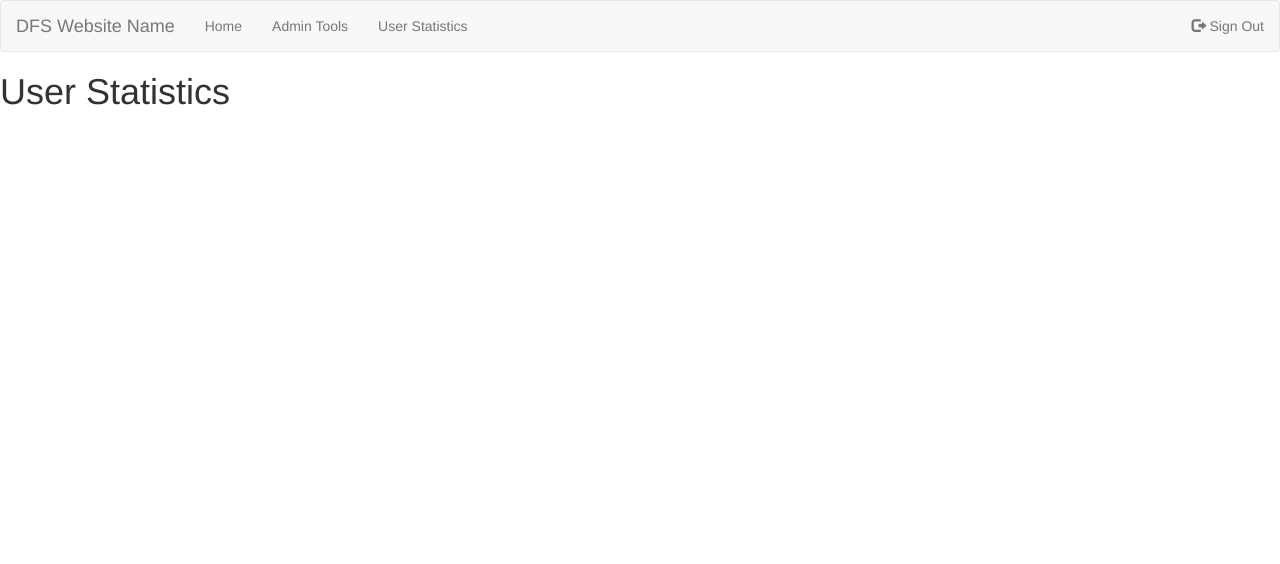
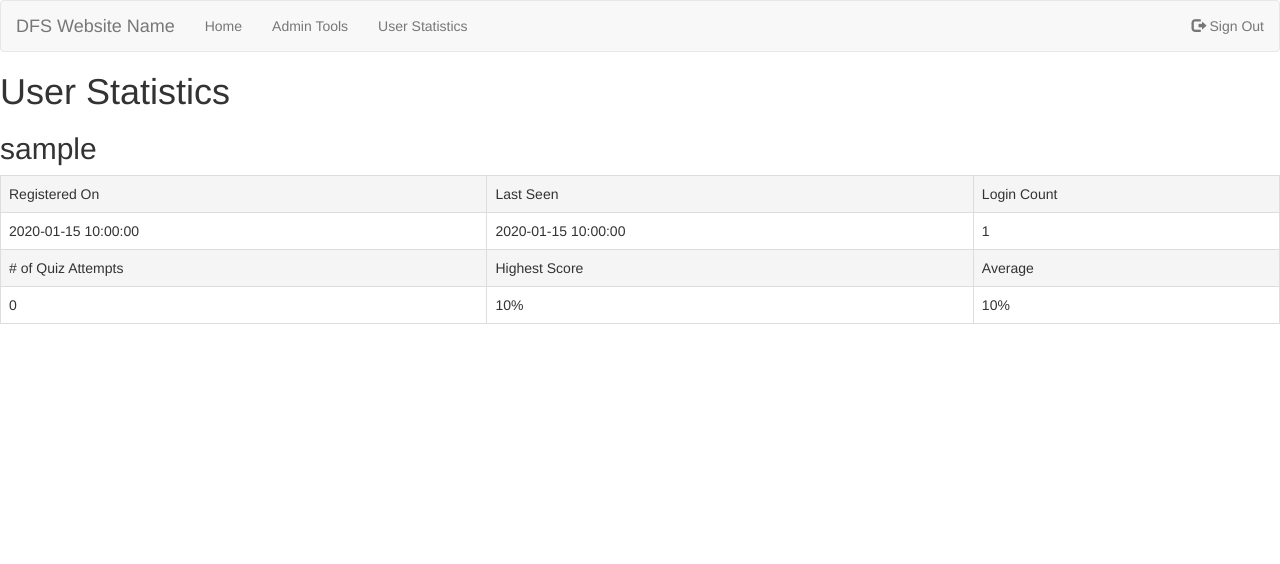
Before and after one commit to thomas-cleary-uwa/cits3403-project, a Flask app: page /user_stats in a window 1280 px wide. Shown: the top 564 px of the page. Run offline with Flask 2, Linux system fonts and the light colour scheme; a user stored in the database is signed in; tables that the repository leaves empty hold one stand-in row (values such as "Sample post"); some libraries are stand-ins or nearby versions.

Commit message:
add user statistics page for admin

```diff
--- a/app/route_helpers.py
+++ b/app/route_helpers.py
@@ -11,16 +11,19 @@ from wtforms import RadioField, SubmitField
 from wtforms.validators import DataRequired
 
 from app import db
-from app.models import User, Question, SubmittedAttempt, SavedAttempt
+from app.models import User, Question, SubmittedAttempt, SavedAttempt, UserStats
 from .constants import NUM_QUESTIONS_IN_QUIZ
 
 
 def get_user_stats():
     """ return tuple of (combined_user_stats, individual_user_stats) """
-    users = User.query.all()
+    users = User.query.filter(User.username != "admin").all()
 
+    user_stats = []
+    for user in users:
+        user_stats.append(UserStats.query.filter_by(user_id=user.id).first())
 
-    return users
+    return (users, user_stats)
 
 
 def get_attempt_data(attempt):
--- a/app/routes.py
+++ b/app/routes.py
@@ -227,12 +227,9 @@ def user_stats():
         flash('Access Denied')
         return redirect(url_for('index'))
 
-    user_data = get_user_stats()
-    print(user_data)
-    # GET USER STATS FOR EACH USER IN A LIST/DICT
-    # PASS THAT TO THE TEMPLATE
+    users, user_stats = get_user_stats()
 
-    return render_template('user_stats.html')
+    return render_template('user_stats.html', user_info=zip(users, user_stats))
 
 
 @app.before_request
--- a/app/templates/user_stats.html
+++ b/app/templates/user_stats.html
@@ -4,4 +4,32 @@
 
 <h1>User Statistics</h1>
 
+{% for user, stats in user_info %}
+<h2>{{ user.username }}</h2>
+<table class="table table-bordered">
+  <tr class="active">
+    <td>Registered On</td><td>Last Seen</td><td>Login Count</td>
+  </tr>
+  <tr>
+    <td>{{ stats.registered_on }}</td>
+    <td>{{ stats.last_seen }}</td>
+    <td>{{ stats.num_logins }}</td>
+  </tr>
+  <tr class="active">
+    <td># of Quiz Attempts</td><td>Highest Score</td><td>Average</td>
+  </tr>
+  <tr>
+    <td>{{ stats.num_quiz_attempts }}</td>
+    {% if not stats.highest_score %}
+    <td>No attempts</td>
+    <td>No attempts</td>
+    {% else %}
+    <td>{{ stats.highest_score }}%</td>
+    <td>{{ stats.average_score }}%</td>
+    {% endif %}
+  </tr>
+</table>
+
+{% endfor %}
+
 {% endblock %}
```
Also changed, not shown: app/templates/result.html (+13 -7 lines).
